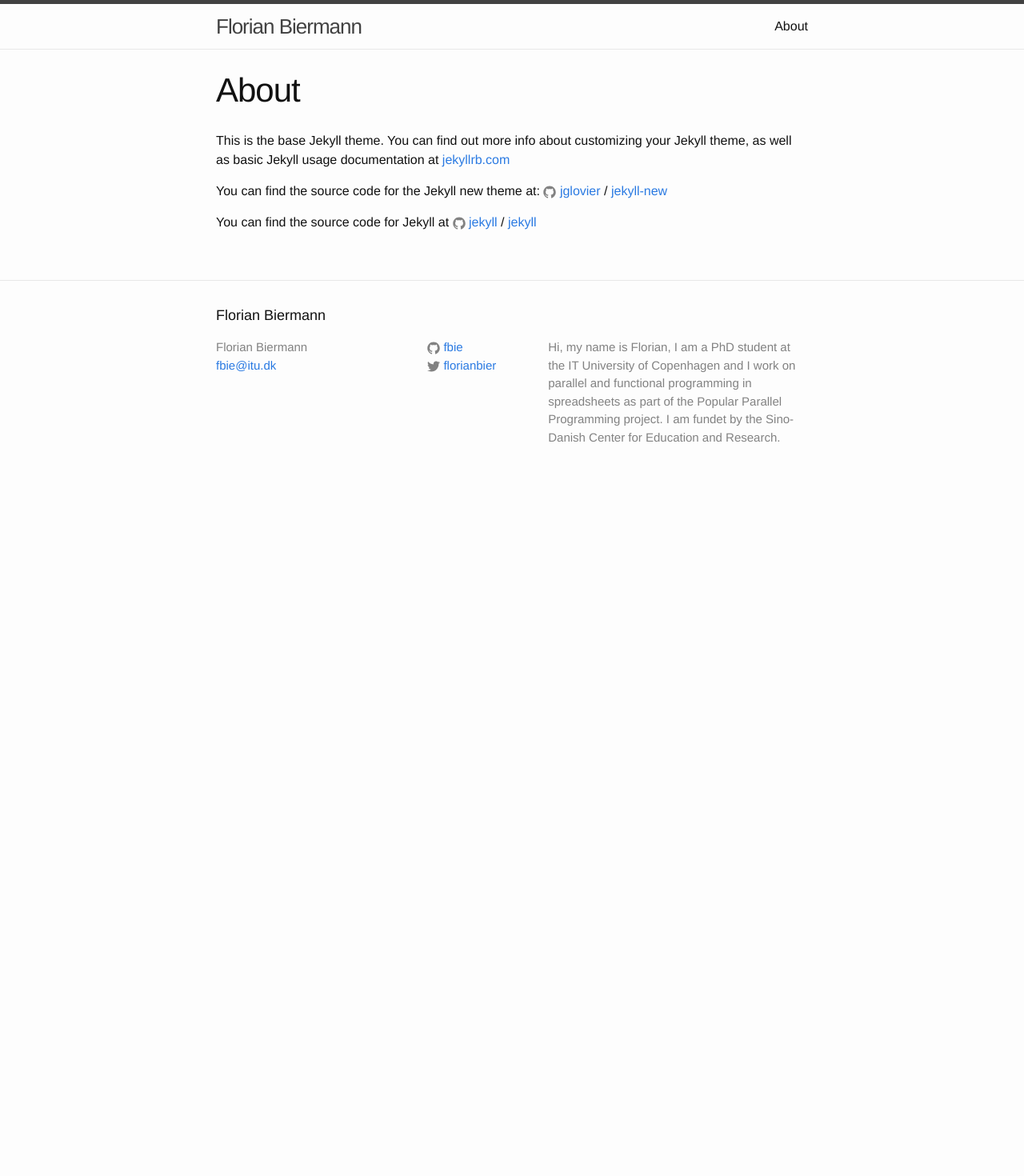
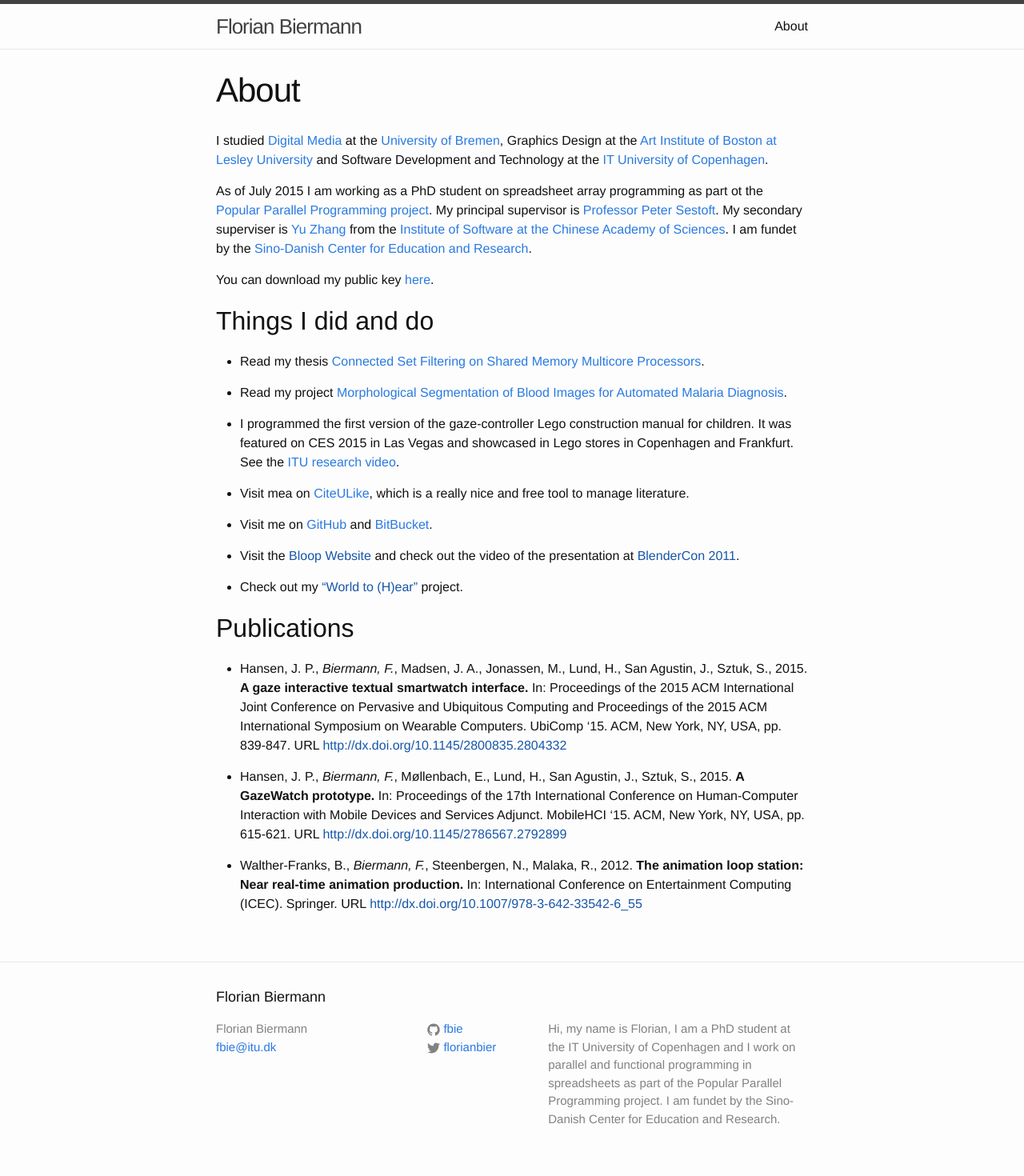
Before and after one commit to fbie/fbie.github.io, a Jekyll site: the page built from about.md, in a window 1280 px wide. Shown: the whole page at 80% size. Built offline with Jekyll 4.4.1, drawn with Linux system fonts in a browser that asks for light colours; before the commit the page ends 900 px from its top, so only the background shows below that.

Commit message:
update about page

```diff
--- a/about.md
+++ b/about.md
@@ -4,12 +4,67 @@ title: About
 permalink: /about/
 ---
 
-This is the base Jekyll theme. You can find out more info about customizing your Jekyll theme, as well as basic Jekyll usage documentation at [jekyllrb.com](http://jekyllrb.com/)
+I studied [Digital Media](http://digitalmedia-bremen.de/en) at the
+[University of Bremen](http://uni-bremen.de/), Graphics Design at the
+[Art Institute of Boston at Lesley University](http://www.lesley.edu/college-art-and-design/)
+and Software Development and Technology at the
+[IT University of Copenhagen](https://itu.dk).
 
-You can find the source code for the Jekyll new theme at:
-{% include icon-github.html username="jglovier" %} /
-[jekyll-new](https://github.com/jglovier/jekyll-new)
+As of July 2015 I am working as a PhD student on spreadsheet array
+programming as part ot the
+[Popular Parallel Programming project](https://itu.dk/people/sestoft/p3). My
+principal supervisor is
+[Professor Peter Sestoft](https://itu.dk/people/sestoft). My secondary
+superviser is [Yu Zhang](http://lcs.ios.ac.cn/~yzhang) from the
+[Institute of Software at the Chinese Academy of Sciences](http://lcs.ios.ac.cn). I
+am fundet by the
+[Sino-Danish Center for Education and Research](http://sinodanishcenter.com).
 
-You can find the source code for Jekyll at
-{% include icon-github.html username="jekyll" %} /
-[jekyll](https://github.com/jekyll/jekyll)
+You can download my public key [here](files/fbie_pubkey.asc).
+
+## Things I did and do ##
+
+- Read my thesis [Connected Set Filtering on Shared Memory Multicore
+Processors](files/thesis.pdf).
+
+- Read my project [Morphological Segmentation of Blood Images for
+Automated Malaria Diagnosis](files/morphological_segmentation_malaria.pdf).
+
+- I programmed the first version of the gaze-controller Lego
+  construction manual for children. It was featured on CES 2015 in Las
+  Vegas and showcased in Lego stores in Copenhagen and Frankfurt. See
+  the [ITU research video](IT University of Copenhagen).
+
+- Visit mea on [CiteULike](http://citeulike.org/user/fbie), which is a
+  really nice and free tool to manage literature.
+
+- Visit me on [GitHub](https://github.com/fbie) and [BitBucket](https://bitbucket.org/fbie).
+
+- Visit the [Bloop Website]() and check out the video of the presentation
+at [BlenderCon 2011]().
+
+- Check out my ["World to (H)ear"]() project.
+
+
+## Publications ##
+
+- Hansen, J. P., *Biermann, F.*, Madsen, J. A., Jonassen, M., Lund,
+  H., San Agustin, J., Sztuk, S., 2015. **A gaze interactive textual
+  smartwatch interface.** In: Proceedings of the 2015 ACM
+  International Joint Conference on Pervasive and Ubiquitous Computing
+  and Proceedings of the 2015 ACM International Symposium on Wearable
+  Computers. UbiComp '15. ACM, New York, NY, USA, pp. 839-847. URL
+  [http://dx.doi.org/10.1145/2800835.2804332]()
+
+- Hansen, J. P., *Biermann, F.*, M&oslash;llenbach, E., Lund, H., San
+  Agustin, J., Sztuk, S., 2015. **A GazeWatch prototype.** In:
+  Proceedings of the 17th International Conference on Human-Computer
+  Interaction with Mobile Devices and Services Adjunct. MobileHCI
+  '15. ACM, New York, NY, USA, pp. 615-621. URL
+  [http://dx.doi.org/10.1145/2786567.2792899]()
+
+- Walther-Franks, B., *Biermann, F.*, Steenbergen, N., Malaka,
+  R., 2012. **The animation loop station: Near real-time animation
+  production.** In: International Conference on Entertainment
+  Computing (ICEC). Springer. URL
+  [http://dx.doi.org/10.1007/978-3-642-33542-6_55]()
```
